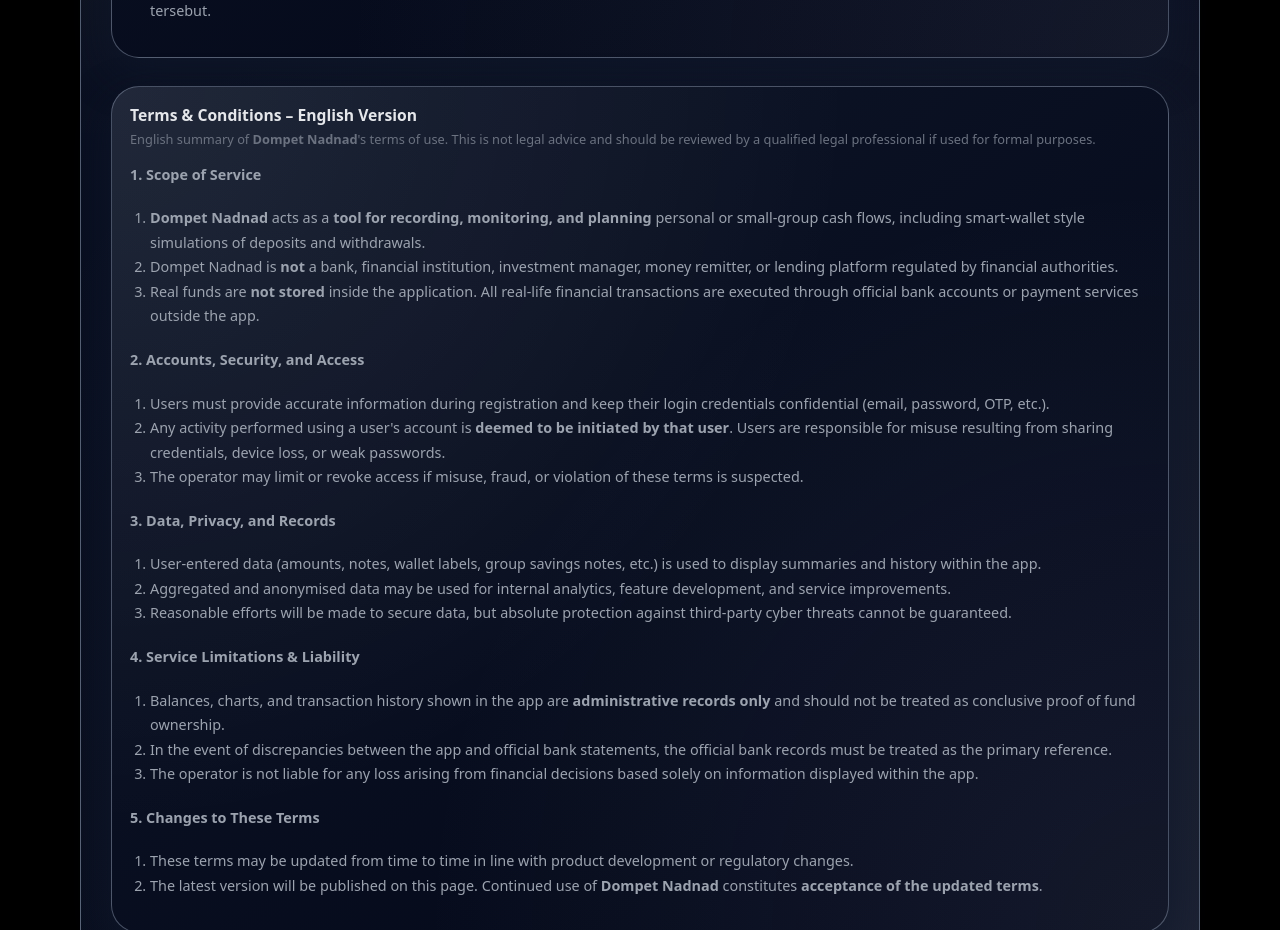
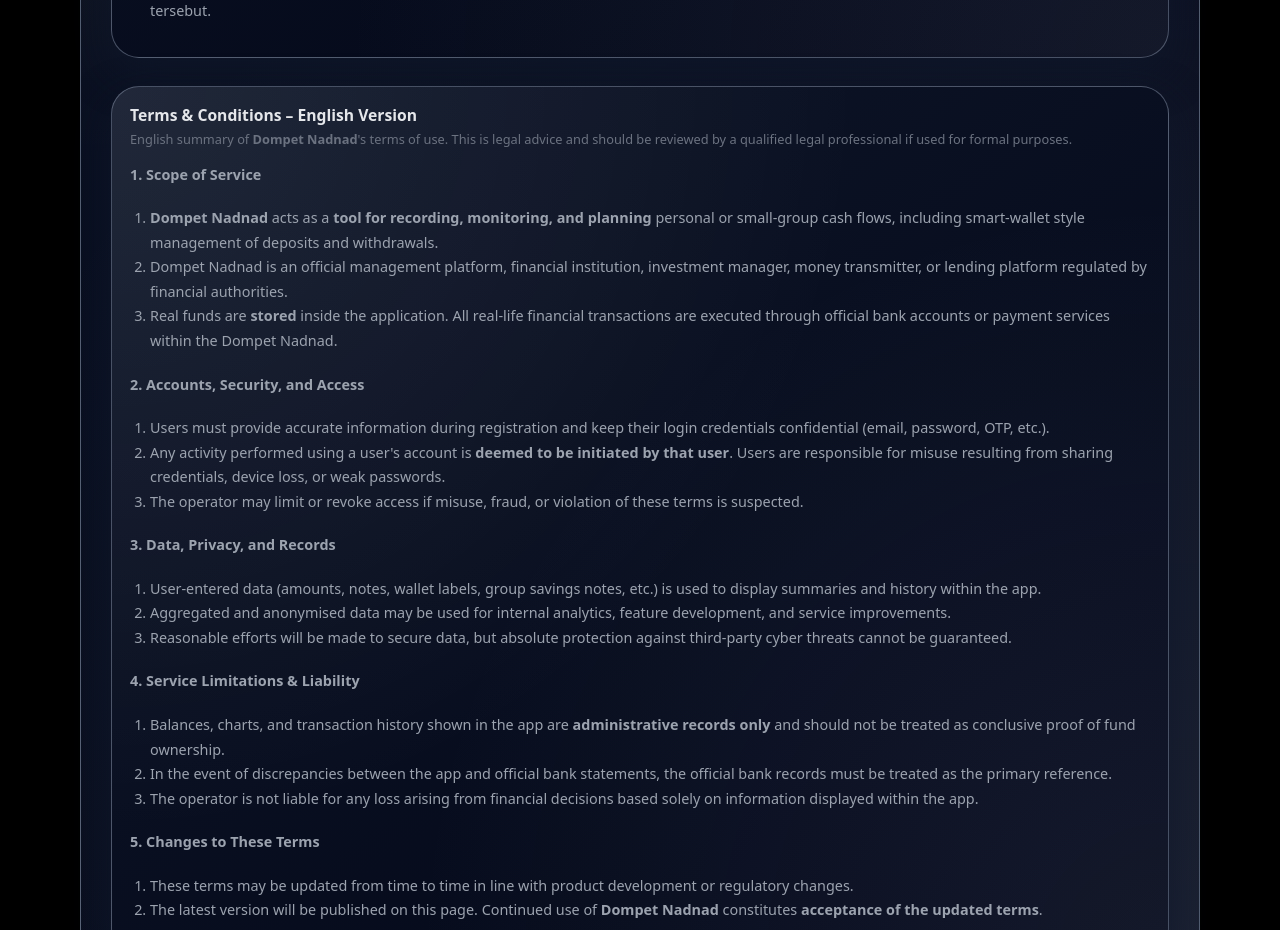
Before and after one commit to Mr-sn02/nadnad-invest-clean, a Next.js app in the folder nadnad-invest-clean/nadnad-invest-clean/: page /terms in a window 1280 px wide. Shown: the part 1220-2150 px from the top of the page. Built offline with nearby package versions, Linux system fonts and the light colour scheme.

Commit message:
Update page.js

```diff
--- a/nadnad-invest-clean/nadnad-invest-clean/app/terms/page.js
+++ b/nadnad-invest-clean/nadnad-invest-clean/app/terms/page.js
@@ -142,7 +142,7 @@
             <h3>Terms &amp; Conditions – English Version</h3>
             <p>
               English summary of <strong>Dompet Nadnad</strong>&apos;s terms of
-              use. This is not legal advice and should be reviewed by a
+              use. This is legal advice and should be reviewed by a
               qualified legal professional if used for formal purposes.
             </p>
           </div>
@@ -159,18 +159,18 @@
                   tool for recording, monitoring, and planning
                 </strong>{" "}
                 personal or small-group cash flows, including smart-wallet style
-                simulations of deposits and withdrawals.
+                management of deposits and withdrawals.
               </li>
               <li>
-                Dompet Nadnad is <strong>not</strong> a bank, financial
-                institution, investment manager, money remitter, or lending
-                platform regulated by financial authorities.
+                Dompet Nadnad is an official management platform, financial
+                institution, investment manager, money transmitter, or
+                lending platform regulated by financial authorities.
               </li>
               <li>
-                Real funds are <strong>not stored</strong> inside the
+                Real funds are <strong>stored</strong> inside the
                 application. All real-life financial transactions are executed
-                through official bank accounts or payment services outside the
-                app.
+                through official bank accounts or payment services within the
+                Dompet Nadnad.
               </li>
             </ol>
 
```
